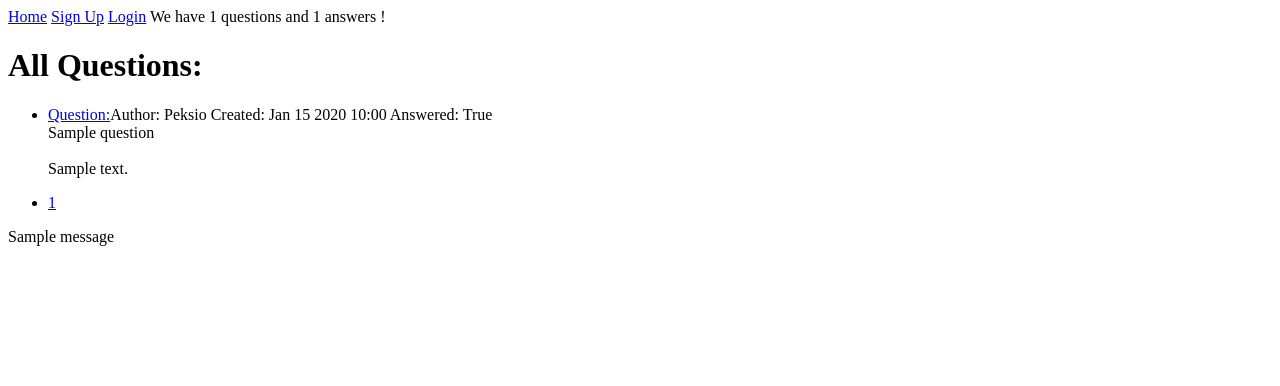
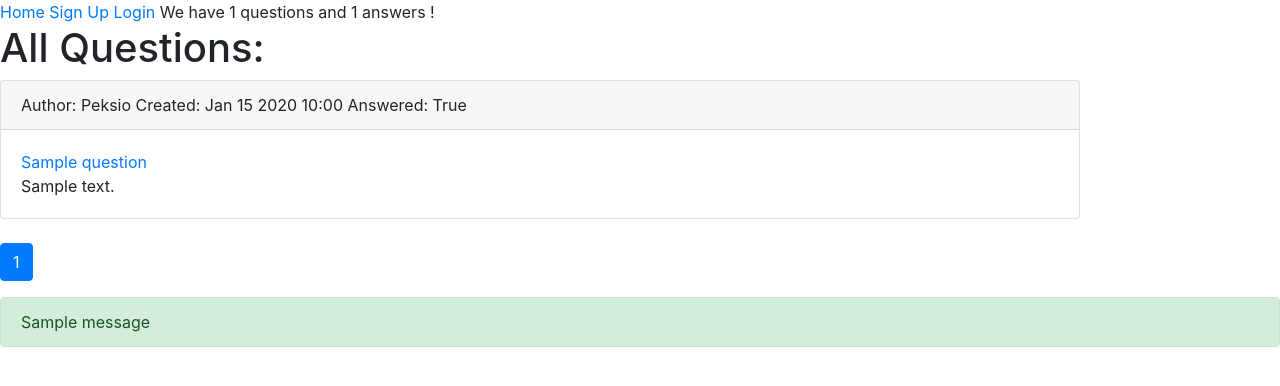
Before and after one commit to m-niemiec/5w1h, a Django app: page / in a window 1280 px wide. Shown: the top 386 px of the page. Run offline with Django 3.2, Linux system fonts and the light colour scheme; data comes from the database, SQL or seed files in the repository; tables that the repository leaves empty hold one stand-in row (values such as "Sample post"); one stand-in notice (Sample message) is shown; parts of the project's set-up code (start-up, migrations or seed data) failed here and were passed over; some libraries are stand-ins or nearby versions.

Commit message:
Fixed bug where setting question as answered didn't change bool value to True. Added bootstrap and first steps with styling website.

```diff
--- a/main/templates/main/base.html
+++ b/main/templates/main/base.html
@@ -1,11 +1,10 @@
 <!DOCTYPE html>
 <html lang="en">
 <head>
-    <script src="https://code.jquery.com/jquery-3.5.0.slim.min.js"
-        integrity="sha256-MlusDLJIP1GRgLrOflUQtshyP0TwT/RHXsI1wWGnQhs="
-        crossorigin="anonymous">
-    </script>
+    <link rel="stylesheet" href="https://stackpath.bootstrapcdn.com/bootstrap/4.4.1/css/bootstrap.min.css" integrity="sha384-Vkoo8x4CGsO3+Hhxv8T/Q5PaXtkKtu6ug5TOeNV6gBiFeWPGFN9MuhOf23Q9Ifjh" crossorigin="anonymous">
     <script src="https://ajax.googleapis.com/ajax/libs/jquery/3.4.1/jquery.min.js"></script>
+    <script src="https://cdn.jsdelivr.net/npm/popper.js@1.16.0/dist/umd/popper.min.js" integrity="sha384-Q6E9RHvbIyZFJoft+2mJbHaEWldlvI9IOYy5n3zV9zzTtmI3UksdQRVvoxMfooAo" crossorigin="anonymous"></script>
+<script src="https://stackpath.bootstrapcdn.com/bootstrap/4.4.1/js/bootstrap.min.js" integrity="sha384-wfSDF2E50Y2D1uUdj0O3uMBJnjuUD4Ih7YwaYd1iqfktj0Uod8GCExl3Og8ifwB6" crossorigin="anonymous"></script>
     <meta charset="UTF-8">
     <title>5W1H</title>
 </head>
--- a/main/templates/main/home.html
+++ b/main/templates/main/home.html
@@ -12,19 +12,25 @@ We have {{ questions_count }} questions and {{ answers_count }} answers !
 {{ test1 }}
 
 <h1>All Questions:</h1>
-<ul>
     {% for question in allquestions %}
-    <li>
-        <a href="{% url 'questiondetails' question.id %}">Question:</a>Author: {{ question.user }} Created: {{ question.created|date:'M j Y H:i' }} Answered: {{ question.answered }}<br>
-        {{ question|truncatechars:100 }}
-        <br><br>
-        {% for answer in question.answer_set.all|slice:":3" %}
+
+
+
+<div class="card" style="max-width: 1080px;">
+  <div class="card-header">
+    Author: {{ question.user }} Created: {{ question.created|date:'M j Y H:i' }} Answered: {{ question.answered }}
+  </div>
+    <div class="card-body">
+    <a href="{% url 'questiondetails' question.id %}">{{ question|truncatechars:100 }}</a><br>
+
+                {% for answer in question.answer_set.all|slice:":3" %}
             {{ answer|striptags|truncatechars:50 }}<br>
         {% endfor %}
-    </li>
+  </div>
+    </div>
+<br>
     {% endfor %}
 
-</ul>
 
 <ul class="pagination">
     {% if allquestions.has_previous %}
--- a/main/templates/main/partials/messages_section.html
+++ b/main/templates/main/partials/messages_section.html
@@ -1,9 +1,7 @@
 {% if messages %}
 {% for message in messages %}
-{{ message }}
-<!--    Button for later, when bootstrap will be added and setup.-->
-<!--<div class="alert alert-{% if message.tags == 'error' %}danger{% else %}{{ message.tags }}{% endif %}" role="alert">-->
-<!--    {{ message }}-->
-<!--</div>-->
+<div class="alert alert-{% if message.tags == 'error' %}danger{% else %}{{ message.tags }}{% endif %}" role="alert">
+    {{ message }}
+</div>
 {% endfor %}
 {% endif %}
--- a/main/views.py
+++ b/main/views.py
@@ -17,9 +17,9 @@ from django.core.paginator import Paginator, EmptyPage, PageNotAnInteger
 
 
 def home(request):
-    allquestionswithanswers = Question.objects.filter(datecompleted__isnull=False).order_by('id')
-    allquestionswithoutanswers = Question.objects.filter(datecompleted__isnull=True).order_by('id')
-    allquestions = Question.objects.all().order_by('id')
+    allquestionswithanswers = Question.objects.filter(datecompleted__isnull=False).order_by('-id')
+    allquestionswithoutanswers = Question.objects.filter(datecompleted__isnull=True).order_by('-id')
+    allquestions = Question.objects.all().order_by('-id')
 
     questions_count = Question.objects.count
     answers_count = Answer.objects.count
@@ -195,6 +195,7 @@ def questionanswered(request, question_pk):
     question = get_object_or_404(Question, pk=question_pk, user=request.user)
     if request.method == "POST":
         question.datecompleted = timezone.now()
+        question.answered = True
         question.save()
         messages.success(request, "You marked your question as answered!")
         return redirect("dashboard")
```
